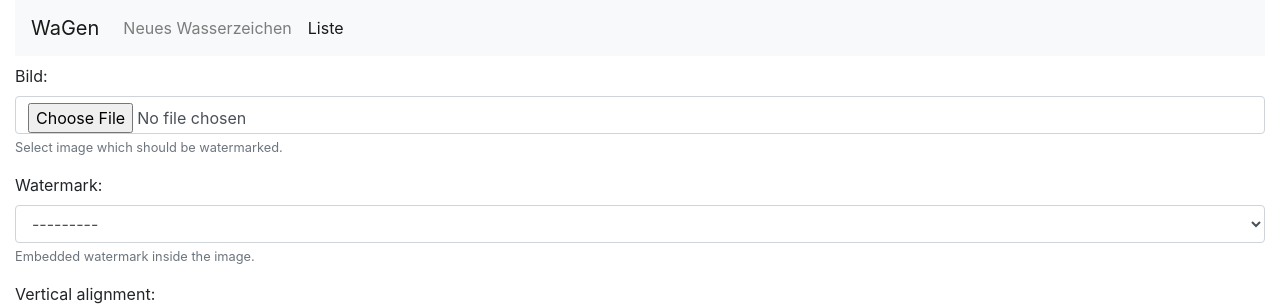
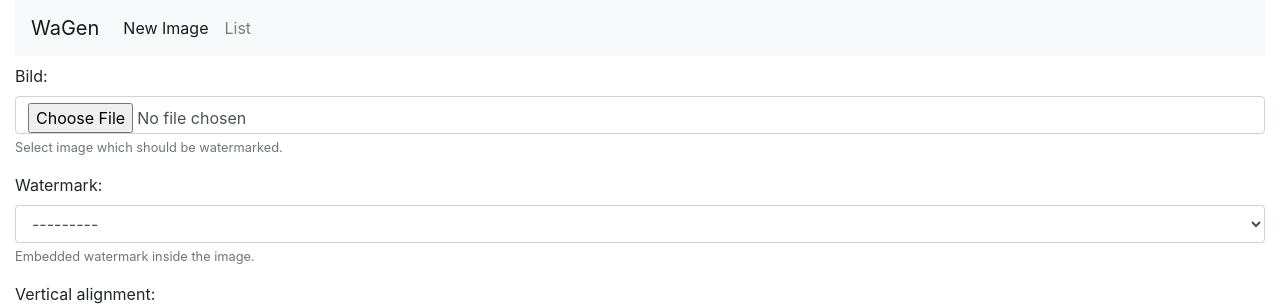
Before and after one commit to jensboe/firemark, a Django app: page /create in a window 1280 px wide. Shown: the top 308 px of the page. Run offline with Django 3.2, Linux system fonts and the light colour scheme; tables that the repository leaves empty hold one stand-in row (values such as "Sample post"); some libraries are stand-ins or nearby versions.

Commit message:
Fix acitiv indicator

```diff
--- a/watermark/templates/base.html
+++ b/watermark/templates/base.html
@@ -14,13 +14,14 @@
 
         <div class="navbar-collapse" id="navbarSupportedContent">
           <ul class="navbar-nav mr-auto">
-            <li class="nav-item">
-              <a class="nav-link" href="{% url 'create'%}">Neues Wasserzeichen</a>
+            {% with request.resolver_match.url_name as url_name %}
+            <li class="nav-item {% if url_name == 'create' %}active{% endif %}">
+              <a class="nav-link" href="{% url 'create'%}">{% trans "New Image" %}</a>
             </li>
-            <li class="nav-item active">
-              <a class="nav-link" href="{% url 'index'%}">Liste <span class="sr-only">(current)</span></a>
+            <li class="nav-item {% if url_name == 'index' %}active{% endif %}">
+              <a class="nav-link" href="{% url 'index'%}">{% trans "List" %}</span></a>
             </li>
-
+            {% endwith %}
           </ul>
         </div>
       </nav>
```
